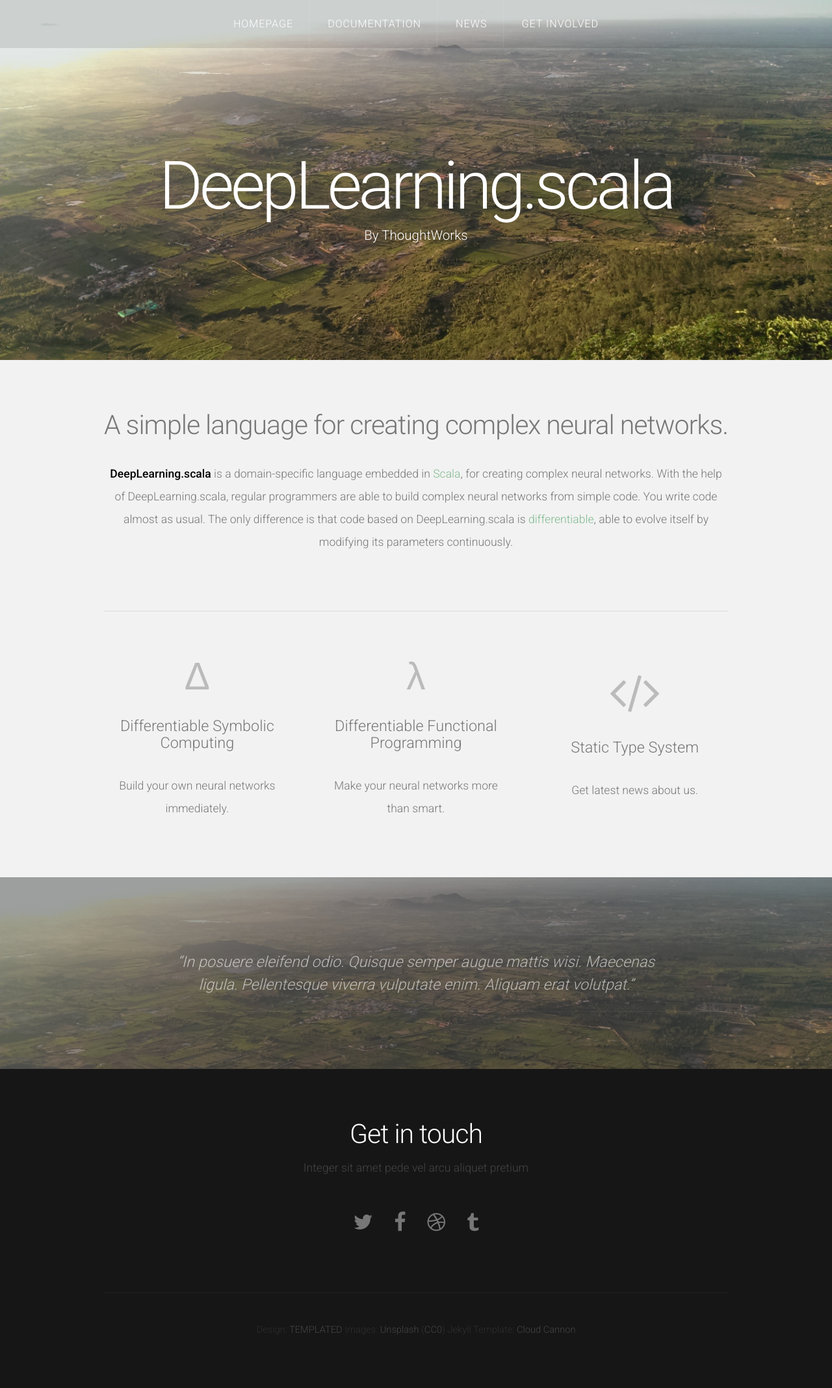
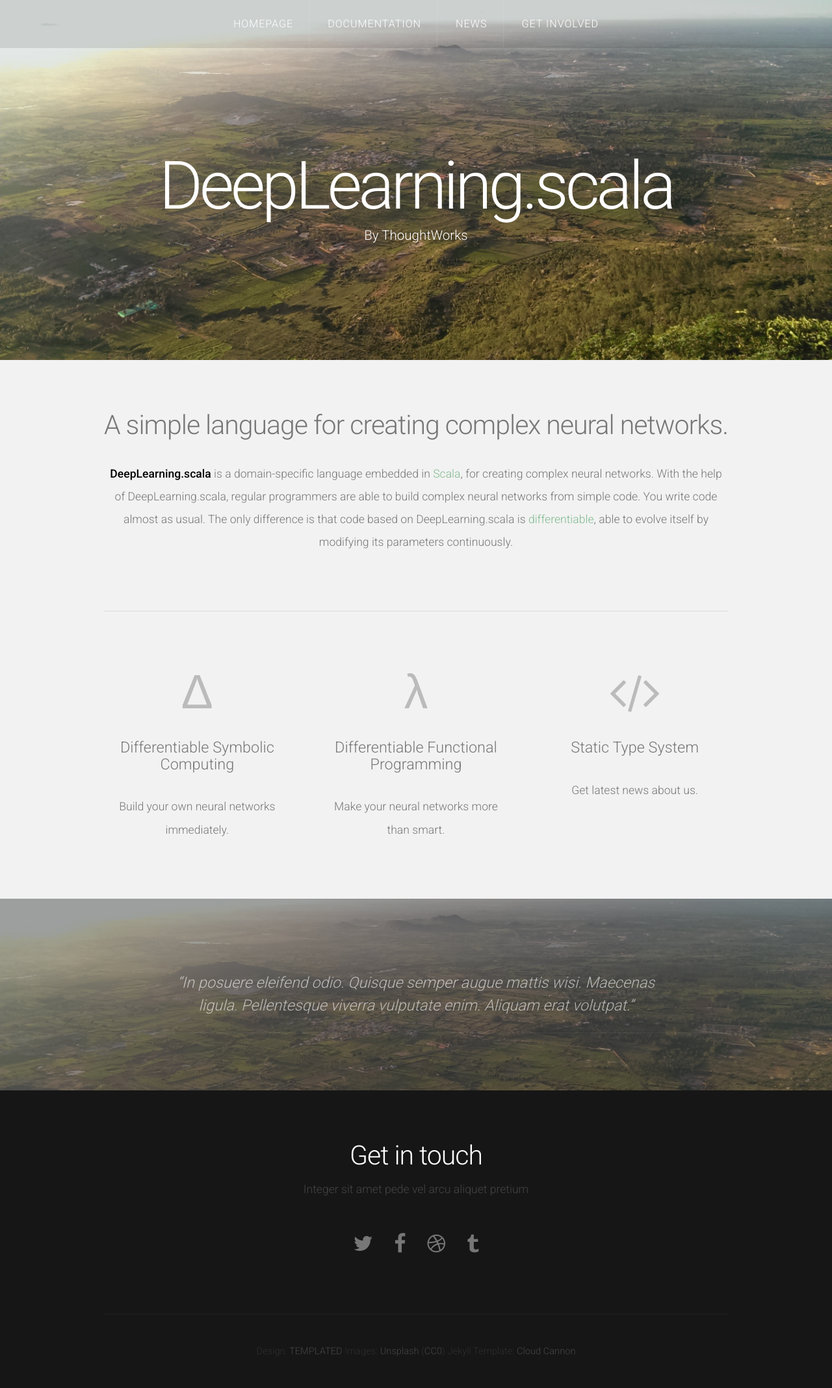
Before and after one commit to ThoughtWorksInc/DeepLearning.scala, a Jekyll site: the page built from index.html, in a window 1280 px wide. Shown: the whole page at 65% size. Built offline with Jekyll 4.4.1, drawn with Linux system fonts in a browser that asks for light colours; nearby versions of some CDN libraries; comment, search, counter and statistics services are not loaded; before the commit the page ends 2104 px from its top, so only the background shows below that.

Commit message:
Update index.html

```diff
--- a/index.html
+++ b/index.html
@@ -18,12 +18,16 @@
 		<hr />
 		<div class="row">
 			<section class="4u">
-				<span class="pennant">Δ</span>
+				<span class="pennant">
+					<span style="line-height: 1; font-size: 1.25em;">Δ</span>
+				</span>
 				<h3>Differentiable Symbolic Computing</h3>
 				<p>Build your own neural networks immediately.</p>
 			</section>
 			<section class="4u">
-				<span class="pennant">λ</span>
+				<span class="pennant">
+					<span style="line-height: 1; font-size: 1.25em;">λ</span>
+				</span>
 				<h3>Differentiable Functional Programming</h3>
 				<p>Make your neural networks more than smart.</p>
 			</section>
```
